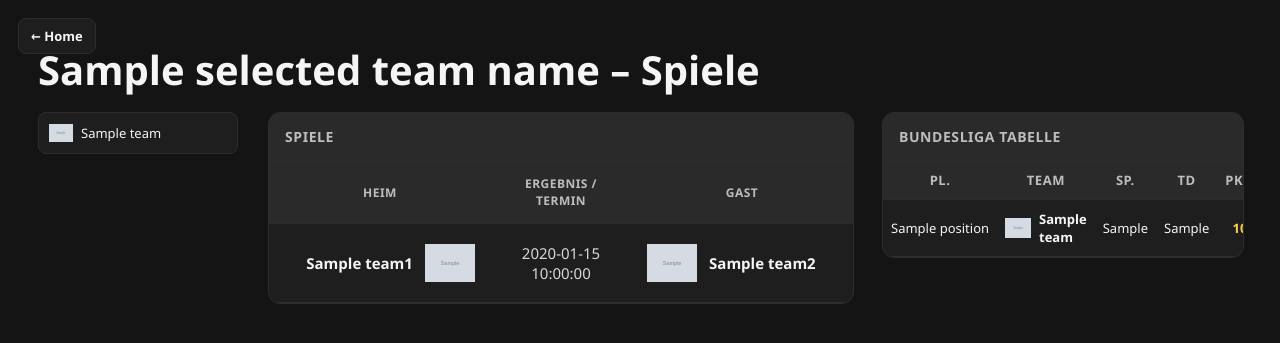
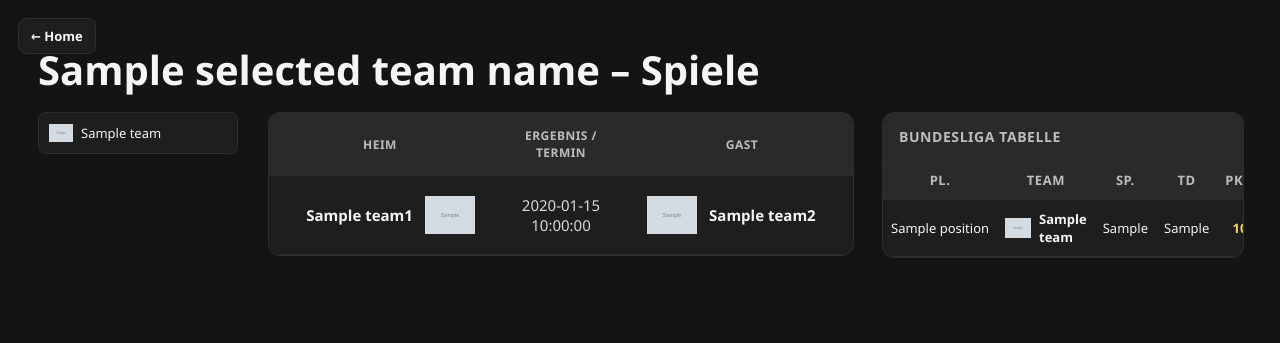
Before and after one commit to EinfxchNiklas/Sport_Dashboard, a Flask app: template templates/fussball.html in a window 1280 px wide. Shown: the top 343 px of the page. Run offline with Flask 3, Linux system fonts and the light colour scheme; the template is opened without the code that fills it: most values are stand-ins (such as "Sample title", 1, 10 or a date in 2020); grey boxes marked "Sample" are stand-in pictures.

Commit message:
#17 Spiele Zeile entfernt

```diff
--- a/templates/fussball.html
+++ b/templates/fussball.html
@@ -77,7 +77,6 @@
         </aside>
 
         <section class="panel table-wrap">
-            <h2 class="panel-title">Spiele</h2>
             <table>
                 <thead>
                     <tr>
```
